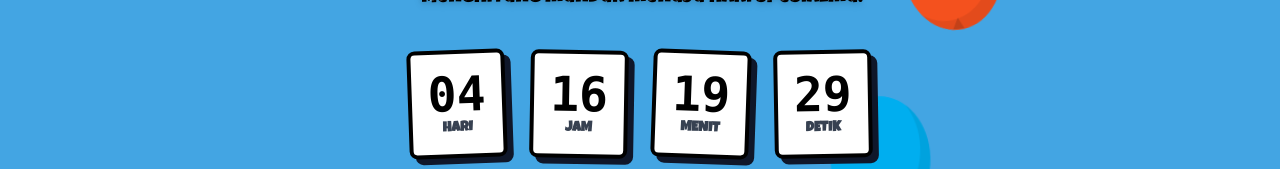
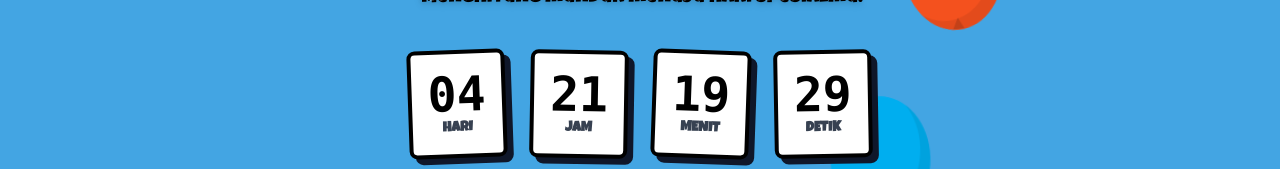
Before and after one commit to shynag/stevania-birthday, a Next.js app: page / in a window 1280 px wide. Shown: the part 330-499 px from the top of the page. Built offline with nearby package versions, Linux system fonts and the light colour scheme.

Commit message:
refactor

```diff
--- a/src/app/page.tsx
+++ b/src/app/page.tsx
@@ -6,7 +6,7 @@ import Surprise from "@/components/Surprise";
 import Image from "next/image";
 
 export default function Home() {
-  const birthday = "2026-06-19T07:30:00";
+  const birthday = "2026-06-19T12:30:00";
 
   const isBirthdayPassed = () => new Date() > new Date(birthday);
 
```
